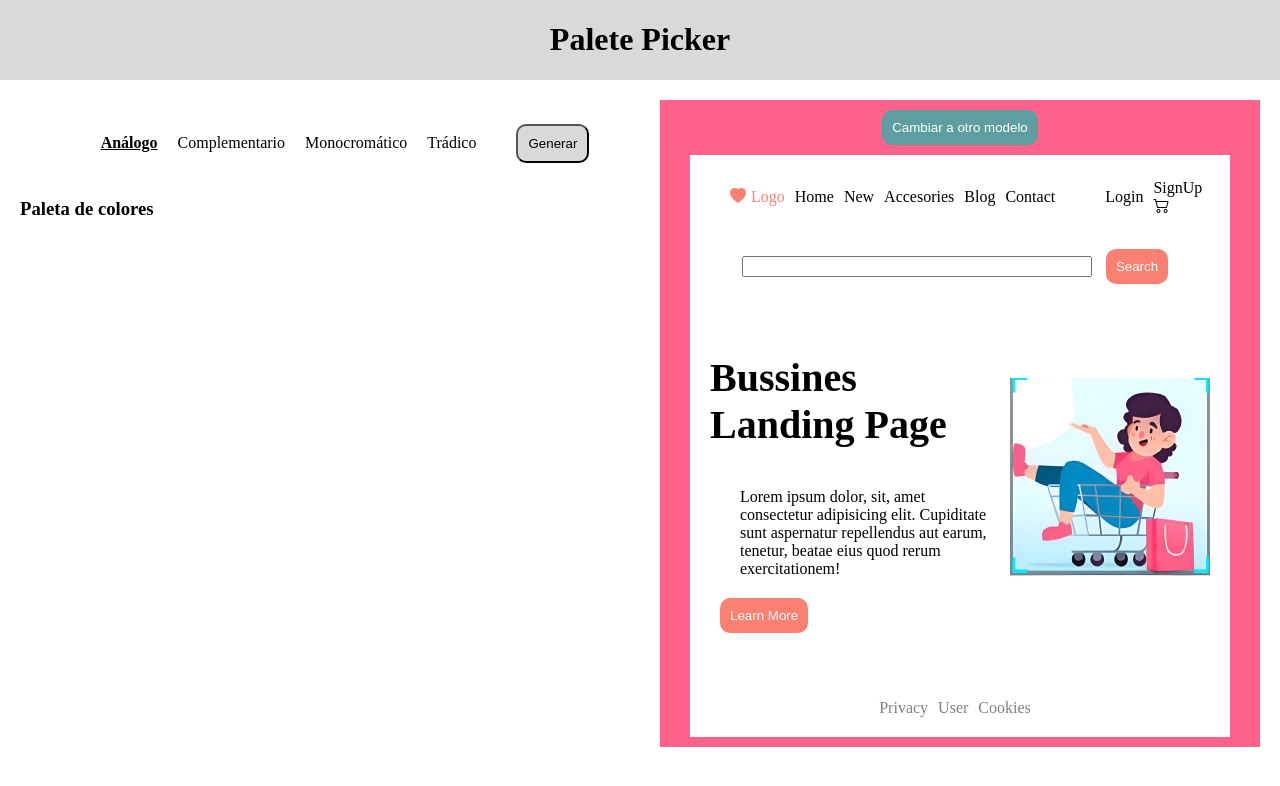
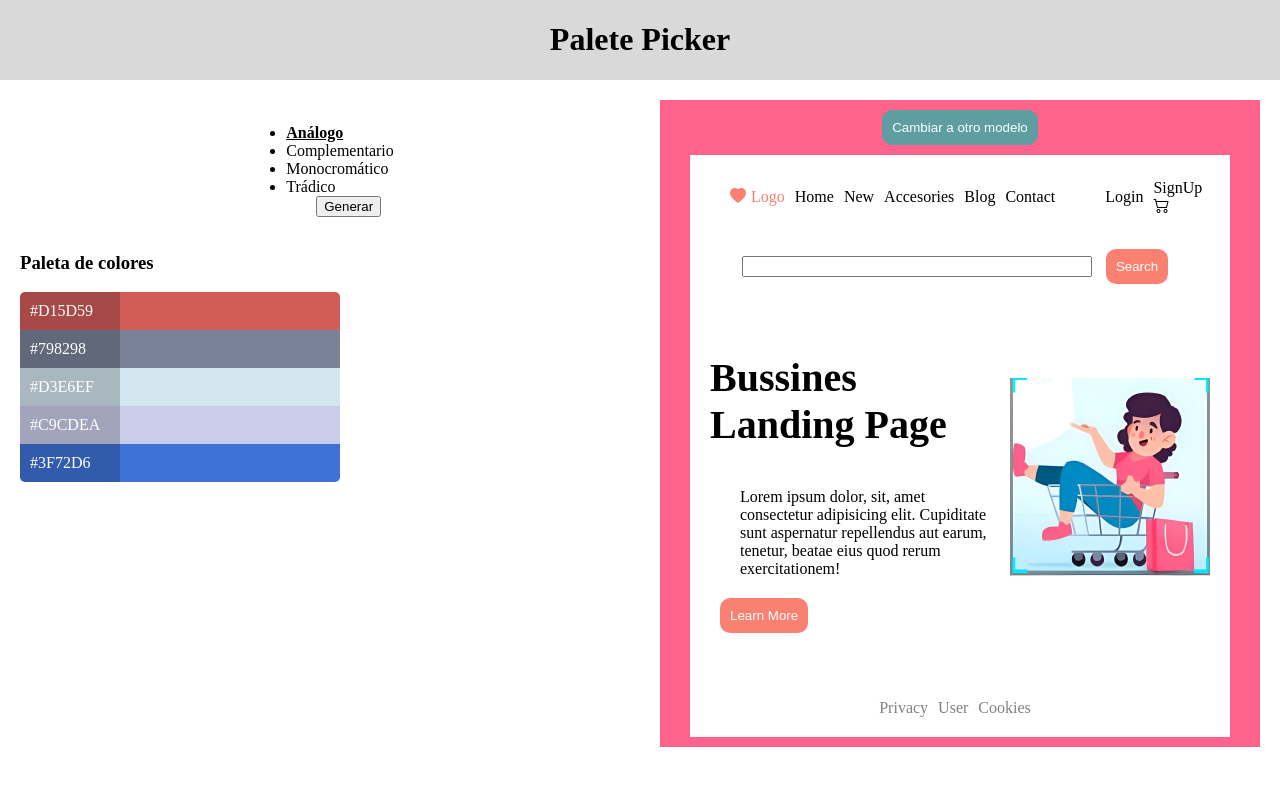
Before and after one commit to Camaco81/palet-piker, a plain HTML site: page index.html in a window 1280 px wide. Drawn offline with nearby package versions, Linux system fonts and the light colour scheme.

Commit message:
funcion de generar color en js

```diff
--- a/css/style-picker.css
+++ b/css/style-picker.css
@@ -228,3 +228,24 @@ footer ul{
 .web-visualizar footer{
 	color: gray;
 }
+
+#palleteContainer{
+	width: 320px;
+	display: flex;
+	flex-direction: column;
+	border-radius:5px;
+	overflow: hidden;
+
+}
+
+.palleteItem{
+	transition: background-color .5s;
+}
+
+.palleteItem span{
+	padding: 10px;
+	background-color: rgba(0, 0,0, 0.2);
+	color: white;
+	display: inline-block;
+	min-width: 80px;
+}
--- a/index.html
+++ b/index.html
@@ -15,7 +15,7 @@
 	</header>
 
 	<main>
-		<section class="palete-picker margin20">
+		<section class="pallete-picker margin20">
 
 			<nav>
 				<ul>
@@ -23,11 +23,15 @@
 					<li>Complementario</li>
 					<li>Monocromático</li>
 					<li>Trádico</li>
-					<button>Generar</button>
+					<button onclick="updatePallete()">Generar</button>
 				</ul>
 			</nav>
 
 			<h3>Paleta de colores</h3>
+
+				<div>
+					<div id="palleteContainer"></div>
+				</div>
 
 
 		</section>
--- a/js/palete-picker.js
+++ b/js/palete-picker.js
@@ -1,5 +1,42 @@
+const palleteContainer=document.getElementById('palleteContainer');
+const colorValues=['1','2','3','4','5','6','7','8','9','A','B','C','D','E','F'];
+const PALETE_ZIZE=5;
+
+
+// updatePallete =document.getElementById('updatePallete');
+
+const createPallete=()=>{
+	for (let i = 0; i < PALETE_ZIZE; i++) {
+		const palleteElement=document.createElement('div');
+		palleteElement.classList.add('palleteItem');
+		palleteContainer.appendChild(palleteElement)
+
+	}
+	updatePallete();
+}
+
+const colorize=(element)=>{
+	let color='#';
+	for (let i = 0; i < 6; i++) {
+		const randomElement=colorValues[Math.floor(Math.random()*colorValues.length)];
+		color +=randomElement;
+
+	};
+	element.style.backgroundColor=color;
+	element.innerHTML=`<span class='colorHex'>${color}</span>`;
+
+}
+
+const updatePallete=()=>{
+	for (let i = 0; i < palleteContainer.children.length; i++) {
+		colorize(palleteContainer.children[i]);
+
+	}
+};
+
+createPallete();
+
 cambiarModelo =document.getElementById('cambiar');
-
 
 cambiarModelo.addEventListener('click',()=>{
 	appvisualizar = document.getElementById('app');
```
Lines whose indentation alone changed are shown as unchanged.
